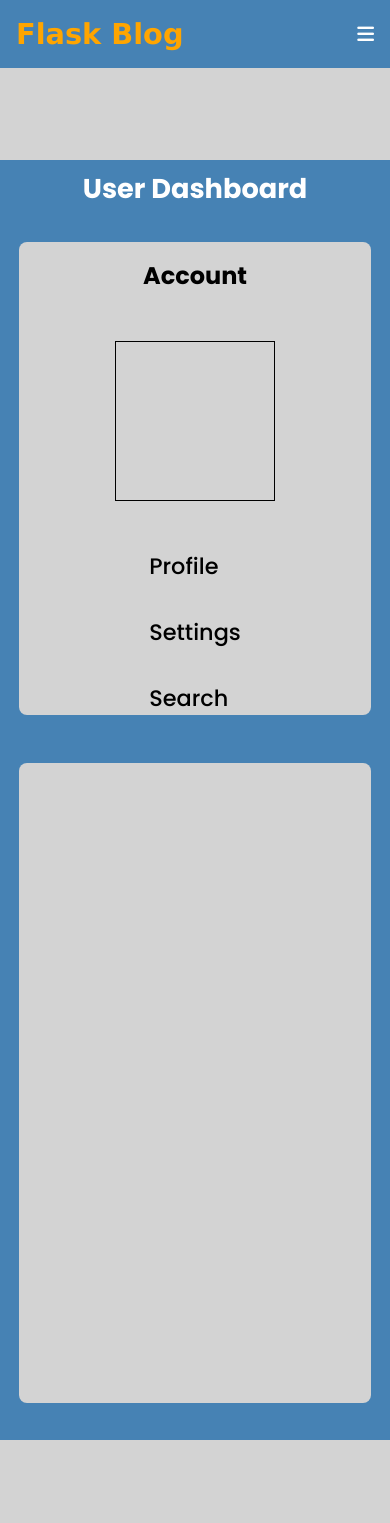
After one commit to KrzysztofRozmus/flask-blog, a Flask app: page /user_dashboard in a window 390 px wide. The commit adds this page. Shown: the top 1523 px of the page. Run offline with Flask 3, Linux system fonts and the light colour scheme; some libraries are stand-ins or nearby versions.

Commit message:
Add basic user dashboard

```diff
--- a/blog/routes.py
+++ b/blog/routes.py
@@ -40,8 +40,13 @@ def login():
 
         if password:
             flash(f"Successfully logged in. Welcome {user.username} :)", "success")
-            return redirect(url_for("signup"))
+            return redirect(url_for("user_dashboard"))
 
         return redirect(url_for("login"))
 
     return render_template("auth/login.html", form=form)
+
+
+@app.route("/user_dashboard", methods=["GET", "POST"])
+def user_dashboard():
+    return render_template("user/dashboard.html")
--- a/blog/static/base.css
+++ b/blog/static/base.css
@@ -3,14 +3,15 @@
     padding: 0;
     box-sizing: border-box;
     font-family: 'Poppins', sans-serif;
+
 }
 
 body {
     display: block;
+    background-color: lightgray;
 }
 
 .main-content {
-    background-color: lightgray;
     min-height: 1100px;
     display: flex;
     flex-direction: column;
@@ -38,14 +39,16 @@ signup form after displaying an error under the box */
 .success,
 .danger,
 .info {
+    margin: auto;
     display: flex;
     height: 2.7rem;
-    width: 75rem;
+    flex: 1;
+    max-width: 75rem;
     font-size: 1.1rem;
     border-radius: 5px;
     list-style: none;
-    margin-top: 4.5rem;
-    margin-bottom: -5rem;
+    margin-top: 4.8rem;
+    margin-bottom: -6rem;
     justify-content: center;
     align-items: center;
     position: relative;
--- a/blog/static/navbar.css
+++ b/blog/static/navbar.css
@@ -73,7 +73,7 @@ nav li {
 
 .signup-link:hover {
     background-color: lightskyblue;
-    color: black;
+    color: white;
     transition: all 0.2s ease 0s;
 }
 
--- /dev/null
+++ b/blog/static/user/dashboard.css
@@ -0,0 +1,128 @@
+.general {
+    background-color: steelblue;
+    height: 50rem;
+    width: 85rem;
+    display: block;
+    margin-top: 10rem;
+    border-radius: 8px;
+    padding: 0.5rem 1.5rem 1.5rem 1.5rem;
+}
+
+.general li {
+    list-style: none;
+}
+
+.general a {
+    text-decoration: none;
+}
+
+.jeden {
+    display: flex;
+    justify-content: center;
+    align-items: center;
+    border-radius: 8px;
+    margin-bottom: 2rem;
+}
+
+.jeden h1 {
+    color: white;
+    font-size: 1.7rem;
+}
+
+.dwa {
+    display: flex;
+    height: 100%;
+    gap: 3rem;
+    height: 43.5rem;
+    border-radius: 8px;
+}
+
+.user-account {
+    background-color: lightgray;
+    display: flex;
+    flex-direction: column;
+    align-items: center;
+    flex: 2;
+    border-radius: 8px;
+    gap: 3rem;
+}
+
+.user-account h2 {
+    margin-top: 1rem;
+}
+
+.account-logo {
+    width: 10rem;
+    height: 10rem;
+    border: 1px solid black;
+}
+
+.user-main {
+    background-color: lightgray;
+    flex: 6;
+    border-radius: 8px;
+}
+
+.account-menu {
+    display: flex;
+    flex-direction: column;
+    gap: 2rem;
+}
+
+.account-menu a {
+    font-size: 1.4rem;
+    color: black;
+}
+
+.account-menu a:hover {
+    color: orange;
+}
+
+
+@media (max-width: 1100px) {
+    .main-content {
+        height: 1600px;
+    }
+
+    .dwa {
+        display: flex;
+        flex-direction: column;
+        align-items: center;
+    }
+
+    .general {
+        height: 80rem;
+        width: 45rem;
+    }
+    .user-account {
+        width: 35rem;
+    }
+    .user-main {
+        width: 35rem;
+        min-height: 40rem;
+    }
+}
+
+@media (max-width: 800px) {
+    .main-content {
+        height: 1600px;
+    }
+
+    .dwa {
+        display: flex;
+        flex-direction: column;
+        align-items: center;
+    }
+
+    .general {
+        height: 80rem;
+        width: 27rem;
+    }
+    .user-account {
+        width: 22rem;
+    }
+    .user-main {
+        width: 22rem;
+        min-height: 40rem;
+    }
+}
--- a/blog/templates/base.html
+++ b/blog/templates/base.html
@@ -12,6 +12,7 @@
     <link rel="stylesheet" href="{{ url_for('static', filename='navbar.css') }}">
     <link rel="stylesheet" href="{{ url_for('static', filename='footer.css') }}">
     <link rel="stylesheet" href="{{ url_for('static', filename='signup&login.css') }}">
+    <link rel="stylesheet" href="{{ url_for('static', filename='user/dashboard.css') }}">
 
     <title>Flask Blog</title>
 </head>
@@ -19,10 +20,8 @@
 <body>
     {% include "navbar.html" %}
 
-    <div class="main-content">
-
-        {% with messages = get_flashed_messages(with_categories=true) %}
-            {% if messages %}
+    {% with messages = get_flashed_messages(with_categories=true) %}
+        {% if messages %}
             <ul>
                 {% for category, message in messages %}
                     <li class="{{ category }}">
@@ -31,8 +30,10 @@
                     </li>
                 {% endfor %}
             </ul>
-            {% endif %}
-        {% endwith %}
+        {% endif %}
+    {% endwith %}
+
+    <div class="main-content">
 
         {% block content %}{% endblock content %}
 
--- /dev/null
+++ b/blog/templates/user/dashboard.html
@@ -0,0 +1,33 @@
+{% extends "base.html" %}
+
+{% block content %}
+
+<div class="general">
+
+    <div class="jeden">
+        <h1>User Dashboard</h1>
+    </div>
+
+    <div class="dwa">
+
+        <div class="user-account">
+            <h2>Account</h2>
+
+            <div class="account-logo"></div>
+
+            <ul class="account-menu">
+                <li><a href="">Profile</a></li>
+                <li><a href="">Settings</a></li>
+                <li><a href="">Search</a></li>
+            </ul>
+        </div>
+
+        <div class="user-main">
+            <h2></h2>
+        </div>
+
+    </div>
+
+</div>
+
+{% endblock content %}
```
